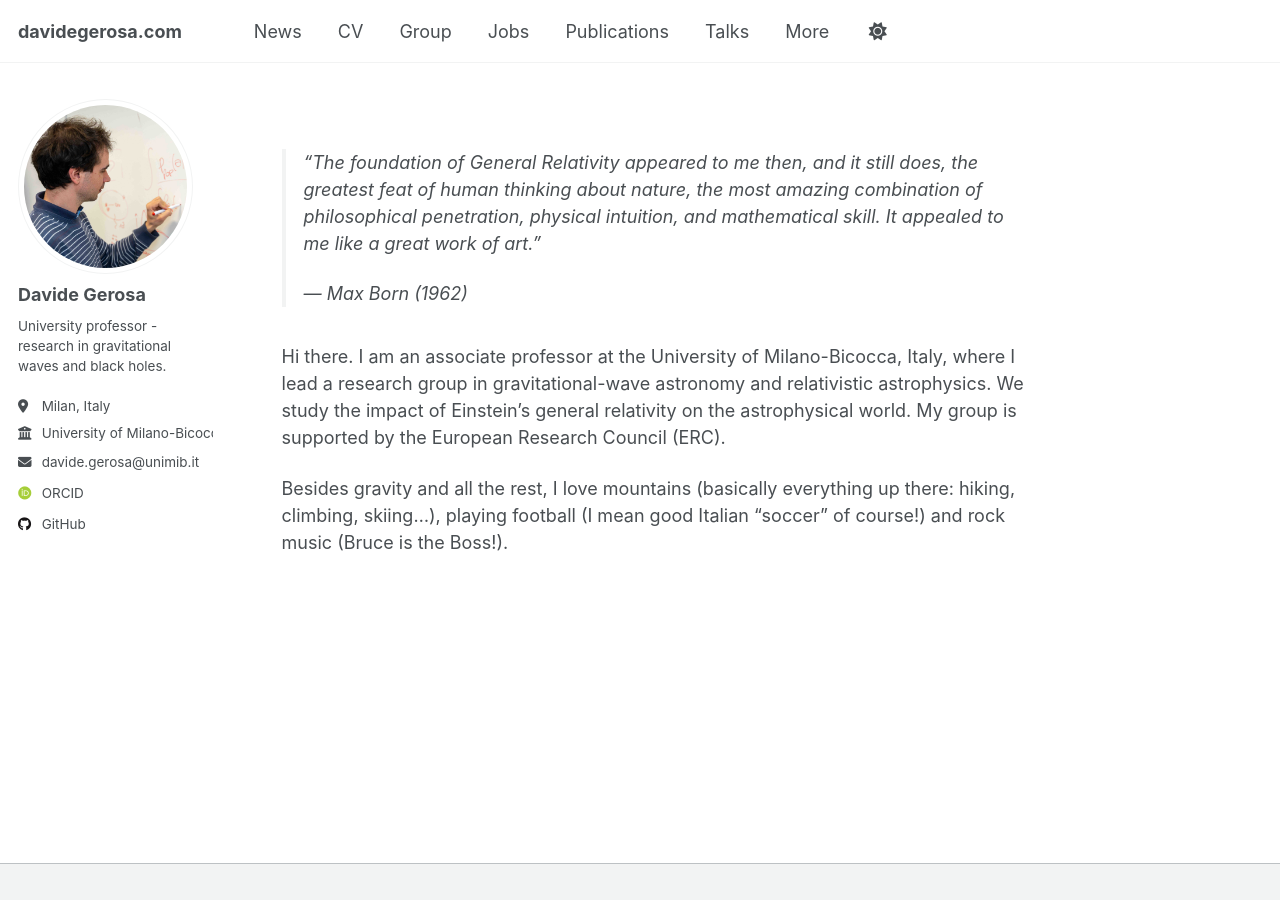
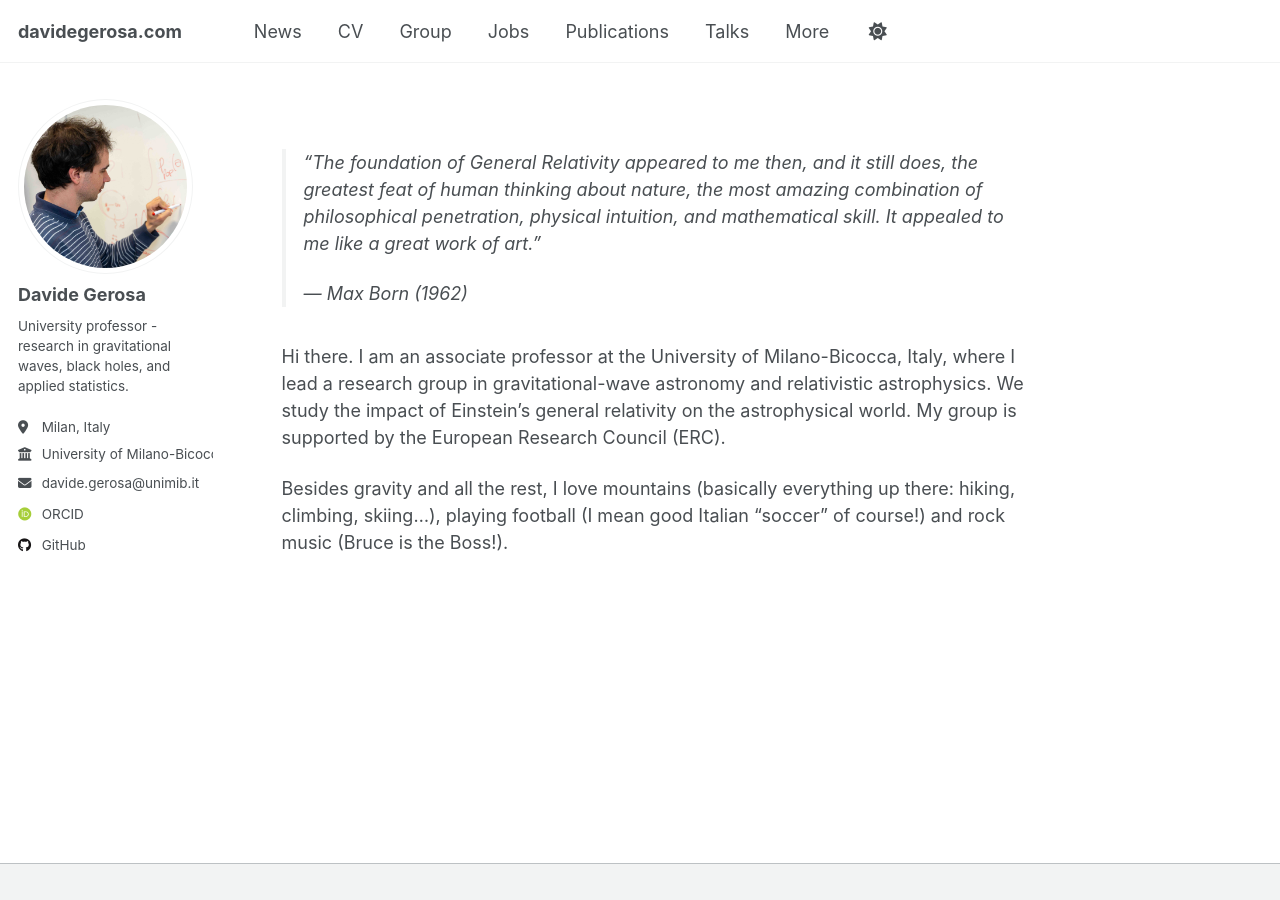
Before and after one commit to dgerosa/website, a Jekyll site: the page built from _pages/about.md, in a window 1280 px wide. Built offline with Jekyll 4.4.1, drawn with Linux system fonts in a browser that asks for light colours; some web fonts are replaced.

Commit message:
Fri Jun 12 08:36:46 CEST 2026

```diff
--- a/_config.yml
+++ b/_config.yml
@@ -12,7 +12,7 @@ site_theme               : "default"
 title                    : "davidegerosa.com"
 title_separator          : "-"
 name                     : &name "Davide Gerosa"
-description              : &description "University professor - research in gravitational waves and black holes."
+description              : &description "University professor - research in gravitational waves, black holes, and applied statistics."
 url                      : https://davidegerosa.com # the base hostname & protocol for your site e.g. "https://[your GitHub username].github.io" or if you already have some other page hosted on Github then use "https://[your GitHub username].github.io/[Your Repo Name]"
 baseurl                  : "" # the subpath of your site, e.g. "/blog"
 repository               : "dgerosa/website"
@@ -25,7 +25,7 @@ author:
   avatar           : "profile_orange-min.jpg"
   name             : "Davide Gerosa"
   pronouns         : # example: "she/her"
-  bio              : "University professor - research in gravitational waves and black holes."
+  bio              : "University professor - research in gravitational waves, black holes, and applied statistics."
   location         : "Milan, Italy"
   employer         : "University of Milano-Bicocca"
   uri              : # URL
```
